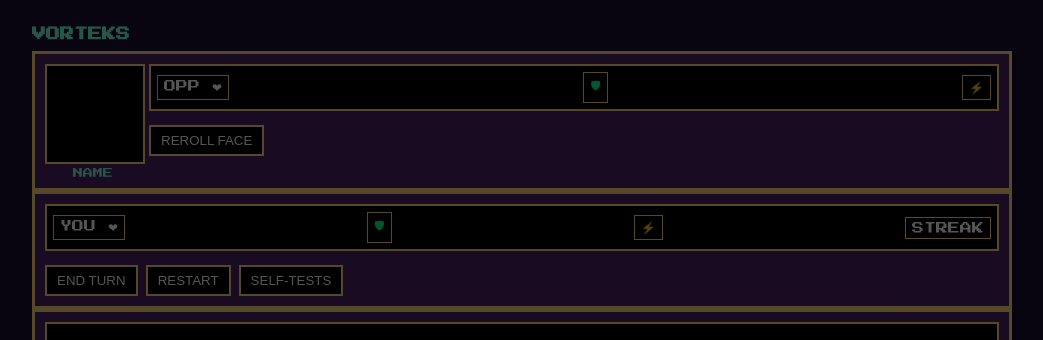
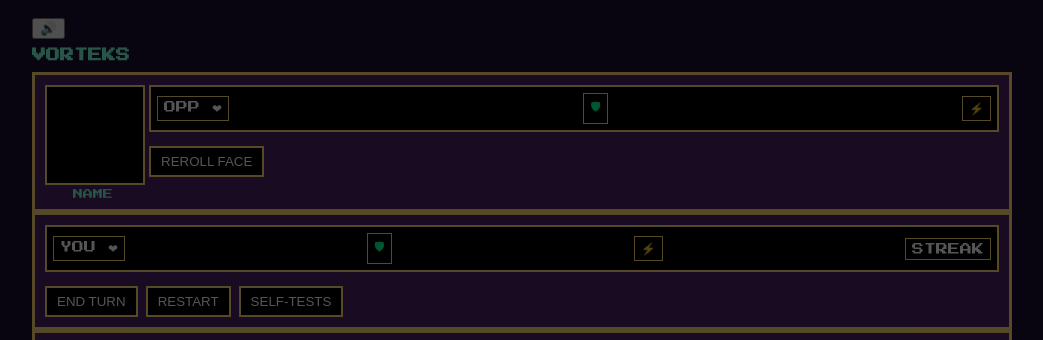
Before and after one commit to ZHines2/VORTEKS, a plain HTML site: page index.html in a window 1280 px wide. Shown: the top 340 px of the page, without its empty margins (118-1161 px from the left). Drawn offline with Linux system fonts and the light colour scheme.

Commit message:
Update index.html

```diff
--- a/index.html
+++ b/index.html
@@ -9,8 +9,9 @@
 </head>
 <body>
   <div class="wrap">
+    <!-- Mute Button: always visible, top-right -->
+    <button id="muteBtn" aria-label="Mute music" title="Mute/unmute music">🔊</button>
     <h1>VORTEKS</h1>
-
     <!-- Opponent Panel -->
     <div class="panel" id="oppPanel">
       <div class="opp-box">
@@ -31,7 +32,6 @@
         </div>
       </div>
     </div>
-
     <!-- Player Panel -->
     <div class="panel" id="youPanel">
       <div class="hud">
@@ -48,13 +48,11 @@
         <button id="selfTest" class="btn" title="Run built-in tests">SELF‑TESTS</button>
       </div>
     </div>
-
     <!-- Log Panel -->
     <div class="panel">
       <div class="log" id="log" aria-live="polite"></div>
     </div>
   </div>
-
   <!-- Start Screen Modal -->
   <div class="modal" id="startModal">
     <div class="box" style="text-align:center; width:min(96vw, 480px)">
@@ -65,7 +63,6 @@
       </div>
     </div>
   </div>
-
   <!-- Deck Builder Modal -->
   <div class="modal" id="deckModal" hidden>
     <div class="box">
@@ -81,7 +78,6 @@
       </div>
     </div>
   </div>
-
   <!-- Quirk Picker Modal -->
   <div class="modal" id="quirkModal" hidden>
     <div class="box">
@@ -93,7 +89,6 @@
       </div>
     </div>
   </div>
-
   <script type="module" src="src/main.js"></script>
 </body>
 </html>
```
